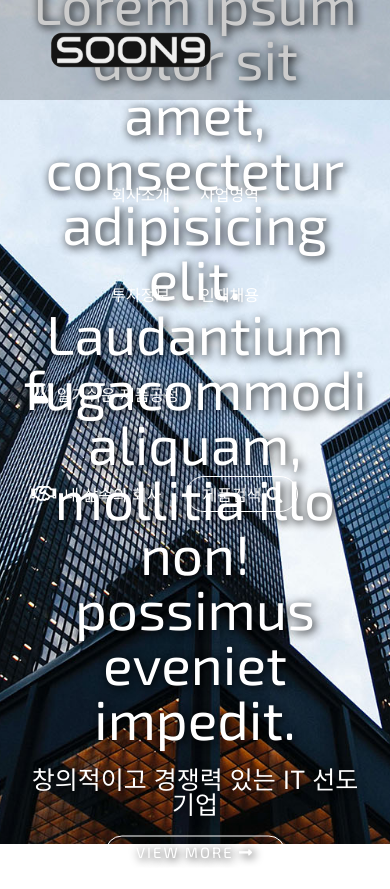
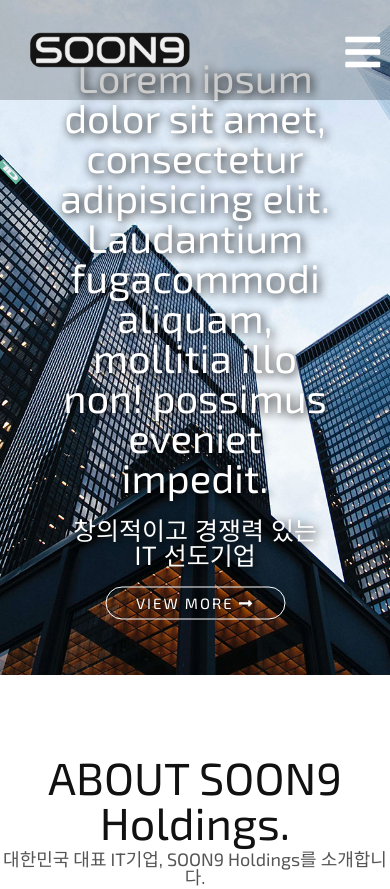
Before and after one commit to hansolkim9/css-template1, a plain HTML site: page index.html in a window 390 px wide. Shown: the top 889 px of the page. Drawn offline with nearby package versions, Linux system fonts and the light colour scheme.

Commit message:
# CSS 반응형 추가

```diff
--- a/css/main.css
+++ b/css/main.css
@@ -440,3 +440,50 @@ footer .inner ul.list li {
 footer .inner ul.list li:last-child {
   font-weight: 700;
 }
+
+
+/* 반응형 웹 디자인 */
+/* 노트북 해상도 1600px 미만 */
+@media (max-width: 1600px) {
+
+  header .inner-header, section .sub-container, footer .inner {
+    width: 95%
+  }
+
+  header .inner-header .gnb {
+    margin-left: 50px;
+  }
+  header .inner-header .gnb li {
+    margin-right: 20px;
+  }
+  section.main .main-title {
+    width: 70%;
+  }
+}
+
+
+/* 태블릿 L사이즈, 노트북 S사이즈 해상도 */
+@media (max-width: 1024px) {
+
+  section.main {
+    height: 80vh;
+  }
+  header .inner-header nav {
+    display: none;
+  }
+  header .inner-header .gnb-mobile {
+    display: block;
+    font-size: 40px;
+    color: white;
+    float: right;
+  }
+  section.main .main-title h2 {
+    font-size: 40px;
+  }
+  section.innovation .sub-container {
+    height: 45vh;
+  }
+  footer .inner .list {
+    display: none;
+  }
+  }
```
